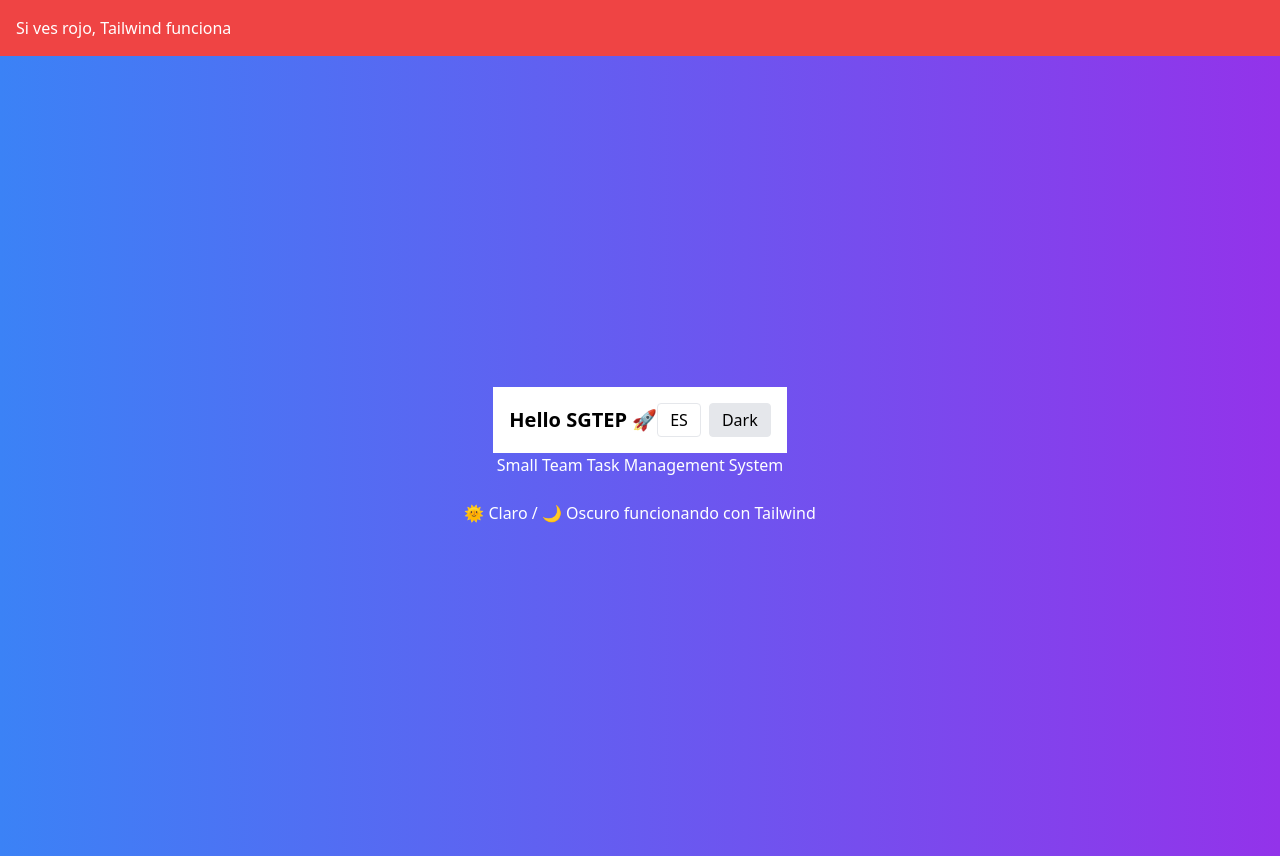
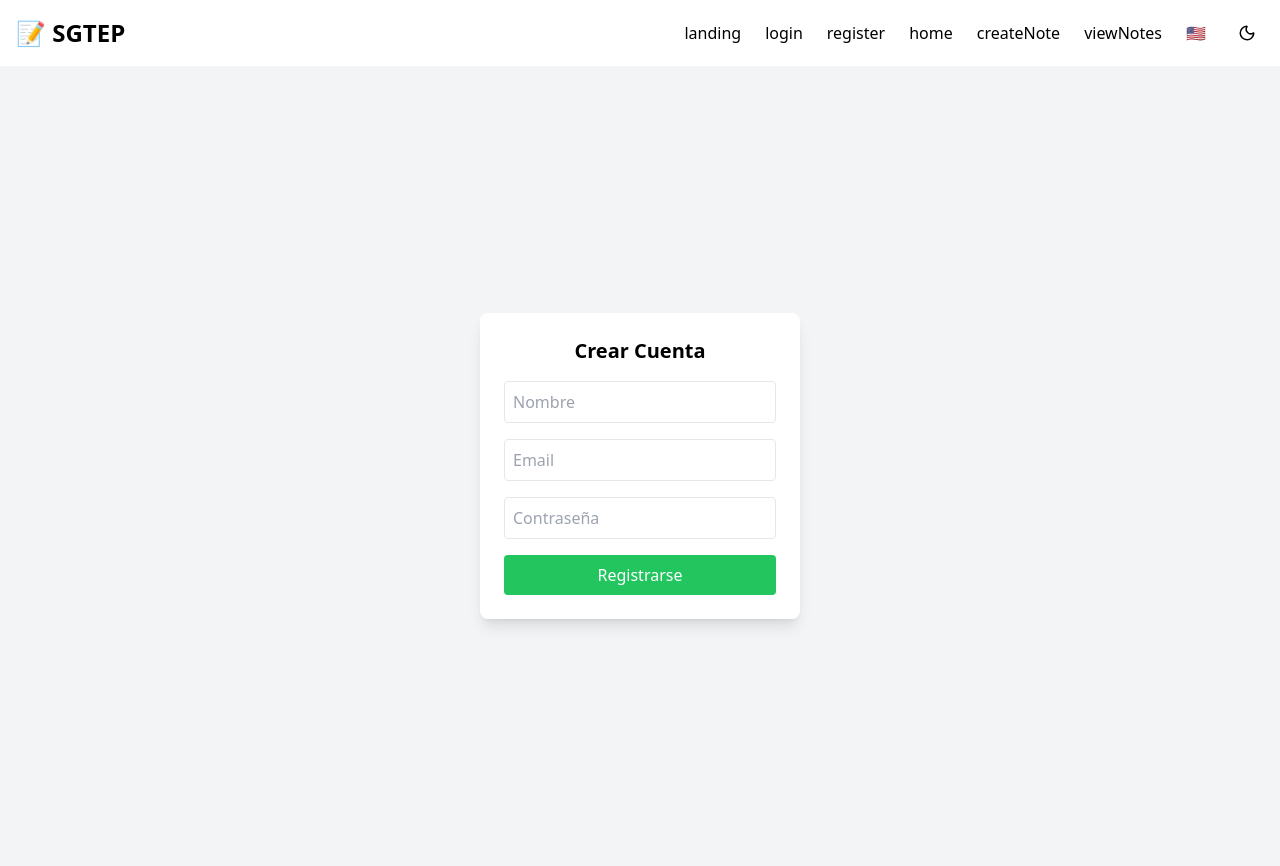
Before and after one commit to Kilopolo/SGTEP, a React (Vite) app in the folder FRONT/: page /register in a window 1280 px wide. Built offline with nearby package versions, Linux system fonts and the light colour scheme.

Commit message:
cambios en la UI

```diff
--- a/FRONT/src/App.tsx
+++ b/FRONT/src/App.tsx
@@ -1,21 +1,27 @@
+import { BrowserRouter as Router, Routes, Route } from "react-router-dom";
 import Header from "./components/Header";
-import { MyComponent } from "./components/MyComponent";
+import Landing from "./pages/Landing";
+import Login from "./pages/Login";
+import Register from "./pages/Register";
+import Home from "./pages/Home";
+import NotesCreate from "./pages/NotesCreate";
+import NotesView from "./pages/NotesView";
 import { GlobalProvider } from "./context/GlobalProvider";
 
 function App() {
   return (
     <GlobalProvider>
-      <div className="bg-red-500 text-white p-4">
-        Si ves rojo, Tailwind funciona
-      </div>
-
-      <div className="flex min-h-screen flex-col items-center justify-center bg-gradient-to-r from-blue-500 to-purple-600 text-white dark:from-gray-900 dark:to-gray-700">
+      <Router>
         <Header />
-        <MyComponent />
-        <p className="mt-6">
-          🌞 Claro / 🌙 Oscuro funcionando con Tailwind
-        </p>
-      </div>
+        <Routes>
+          <Route path="/" element={<Landing />} />
+          <Route path="/login" element={<Login />} />
+          <Route path="/register" element={<Register />} />
+          <Route path="/home" element={<Home />} />
+          <Route path="/notes/create" element={<NotesCreate />} />
+          <Route path="/notes/view" element={<NotesView />} />
+        </Routes>
+      </Router>
     </GlobalProvider>
   );
 }
--- a/FRONT/src/components/Header.tsx
+++ b/FRONT/src/components/Header.tsx
@@ -1,27 +1,87 @@
+import { useState } from "react";
+import { Link } from "react-router-dom";
 import { useGlobal } from "../context/useGlobal";
 import { useTranslation } from "react-i18next";
+import { Menu, X, Sun, Moon } from "lucide-react";
 
 export default function Header() {
+  const [isOpen, setIsOpen] = useState(false);
   const { language, setLanguage, theme, toggleTheme } = useGlobal();
   const { t } = useTranslation();
 
   return (
-    <header className="p-4 flex justify-between items-center bg-white text-black dark:bg-gray-900 dark:text-white">
-      <h1 className="text-xl font-bold">{t("welcome")}</h1>
-      <div className="space-x-2">
+    <header className="p-4 bg-white text-black dark:bg-gray-900 dark:text-white shadow-md">
+      <div className="max-w-7xl mx-auto flex justify-between items-center">
+        {/* Logo */}
+        <h1 className="text-2xl font-bold">📝 SGTEP</h1>
+
+        {/* Desktop nav */}
+        <nav className="hidden md:flex space-x-6 items-center">
+          <Link to="/" className="hover:underline">{t("landing")}</Link>
+          <Link to="/login" className="hover:underline">{t("login")}</Link>
+          <Link to="/register" className="hover:underline">{t("register")}</Link>
+          <Link to="/home" className="hover:underline">{t("home")}</Link>
+          <Link to="/notes/create" className="hover:underline">{t("createNote")}</Link>
+          <Link to="/notes/view" className="hover:underline">{t("viewNotes")}</Link>
+
+          {/* Language switcher */}
+          <button
+            onClick={() => setLanguage(language === "en" ? "es" : "en")}
+            className="ml-4"
+            title="Cambiar idioma"
+          >
+            {language === "en" ? "🇺🇸" : "🇪🇸"}
+          </button>
+
+          {/* Theme switcher */}
+          <button
+            onClick={toggleTheme}
+            className="ml-2 p-2 rounded hover:bg-gray-200 dark:hover:bg-gray-700"
+            title="Cambiar tema"
+          >
+            {theme === "light" ? <Moon size={18} /> : <Sun size={18} />}
+          </button>
+        </nav>
+
+        {/* Mobile menu button */}
         <button
-          className="px-3 py-1 border rounded"
-          onClick={() => setLanguage(language === "en" ? "es" : "en")}
+          onClick={() => setIsOpen(!isOpen)}
+          className="md:hidden p-2 rounded hover:bg-gray-200 dark:hover:bg-gray-700"
         >
-          {language === "en" ? "ES" : "EN"}
-        </button>
-        <button
-          className="px-3 py-1 border rounded bg-gray-200 dark:bg-gray-700"
-          onClick={toggleTheme}
-        >
-          {theme === "light" ? "Dark" : "Light"}
+          {isOpen ? <X size={24} /> : <Menu size={24} />}
         </button>
       </div>
+
+      {/* Mobile nav */}
+      {isOpen && (
+        <nav className="md:hidden mt-4 flex flex-col space-y-3">
+          <Link to="/" className="hover:underline">{t("landing")}</Link>
+          <Link to="/login" className="hover:underline">{t("login")}</Link>
+          <Link to="/register" className="hover:underline">{t("register")}</Link>
+          <Link to="/home" className="hover:underline">{t("home")}</Link>
+          <Link to="/notes/create" className="hover:underline">{t("createNote")}</Link>
+          <Link to="/notes/view" className="hover:underline">{t("viewNotes")}</Link>
+
+          <div className="flex justify-between items-center mt-3">
+            {/* Language switcher */}
+            <button
+              onClick={() => setLanguage(language === "en" ? "es" : "en")}
+              title="Cambiar idioma"
+            >
+              {language === "en" ? "🇺🇸" : "🇪🇸"}
+            </button>
+
+            {/* Theme switcher */}
+            <button
+              onClick={toggleTheme}
+              className="p-2 rounded hover:bg-gray-200 dark:hover:bg-gray-700"
+              title="Cambiar tema"
+            >
+              {theme === "light" ? <Moon size={18} /> : <Sun size={18} />}
+            </button>
+          </div>
+        </nav>
+      )}
     </header>
   );
 }
--- a/FRONT/src/pages/Home.tsx
+++ b/FRONT/src/pages/Home.tsx
@@ -0,0 +1,24 @@
+import { Link } from "react-router-dom";
+
+export default function Home() {
+  return (
+    <div className="flex flex-col items-center justify-center min-h-screen bg-gray-50 dark:bg-gray-900 text-center">
+      <h1 className="text-4xl font-bold mb-6">Bienvenido al Dashboard 🏠</h1>
+      <p className="mb-4">Aquí podrás gestionar tus notas y tareas en equipo.</p>
+      <div className="space-x-4">
+        <Link
+          to="/notes/create"
+          className="px-4 py-2 bg-blue-500 text-white rounded shadow hover:bg-blue-600"
+        >
+          Crear Nota
+        </Link>
+        <Link
+          to="/notes/view"
+          className="px-4 py-2 bg-purple-500 text-white rounded shadow hover:bg-purple-600"
+        >
+          Ver Notas
+        </Link>
+      </div>
+    </div>
+  );
+}
--- a/FRONT/src/pages/Landing.tsx
+++ b/FRONT/src/pages/Landing.tsx
@@ -0,0 +1,18 @@
+export default function Landing() {
+  return (
+    <div className="flex flex-col items-center justify-center min-h-screen bg-gradient-to-r from-blue-500 to-purple-600 text-white">
+      <h1 className="text-5xl font-bold mb-4">Bienvenido a SGTEP 🚀</h1>
+      <p className="text-lg mb-6">
+        Gestiona tus tareas de equipo de manera sencilla, colaborativa y eficiente.
+      </p>
+      <div className="space-x-4">
+        <a href="/register" className="px-4 py-2 bg-white text-blue-600 font-bold rounded shadow hover:bg-gray-200">
+          Registrarse
+        </a>
+        <a href="/login" className="px-4 py-2 bg-gray-800 text-white font-bold rounded shadow hover:bg-gray-700">
+          Iniciar Sesión
+        </a>
+      </div>
+    </div>
+  );
+}
--- a/FRONT/src/pages/Login.tsx
+++ b/FRONT/src/pages/Login.tsx
@@ -0,0 +1,22 @@
+export default function Login() {
+  return (
+    <div className="flex items-center justify-center min-h-screen bg-gray-100 dark:bg-gray-900">
+      <form className="bg-white dark:bg-gray-800 p-6 rounded-lg shadow-lg space-y-4 w-80">
+        <h2 className="text-xl font-bold text-center">Iniciar Sesión</h2>
+        <input
+          type="email"
+          placeholder="Email"
+          className="w-full p-2 border rounded"
+        />
+        <input
+          type="password"
+          placeholder="Contraseña"
+          className="w-full p-2 border rounded"
+        />
+        <button className="w-full bg-blue-500 text-white py-2 rounded hover:bg-blue-600">
+          Entrar
+        </button>
+      </form>
+    </div>
+  );
+}
--- a/FRONT/src/pages/NotesCreate.tsx
+++ b/FRONT/src/pages/NotesCreate.tsx
@@ -0,0 +1,40 @@
+import { useState } from "react";
+
+export default function NotesCreate() {
+  const [title, setTitle] = useState("");
+  const [content, setContent] = useState("");
+
+  const handleSubmit = (e: React.FormEvent) => {
+    e.preventDefault();
+    console.log("Nota creada:", { title, content });
+    setTitle("");
+    setContent("");
+  };
+
+  return (
+    <div className="flex items-center justify-center min-h-screen bg-gray-100 dark:bg-gray-900">
+      <form
+        onSubmit={handleSubmit}
+        className="bg-white dark:bg-gray-800 p-6 rounded-lg shadow-lg space-y-4 w-[400px]"
+      >
+        <h2 className="text-xl font-bold text-center">Crear Nota</h2>
+        <input
+          type="text"
+          placeholder="Título"
+          value={title}
+          onChange={(e) => setTitle(e.target.value)}
+          className="w-full p-2 border rounded"
+        />
+        <textarea
+          placeholder="Contenido"
+          value={content}
+          onChange={(e) => setContent(e.target.value)}
+          className="w-full p-2 border rounded h-32"
+        />
+        <button className="w-full bg-blue-500 text-white py-2 rounded hover:bg-blue-600">
+          Guardar Nota
+        </button>
+      </form>
+    </div>
+  );
+}
--- a/FRONT/src/pages/NotesView.tsx
+++ b/FRONT/src/pages/NotesView.tsx
@@ -0,0 +1,24 @@
+// Simulación de notas guardadas
+const notes = [
+  { id: 1, title: "Reunión equipo", content: "Definir roadmap del proyecto" },
+  { id: 2, title: "Idea app", content: "Explorar integración con Google Calendar" },
+];
+
+export default function NotesView() {
+  return (
+    <div className="min-h-screen bg-gray-50 dark:bg-gray-900 p-6">
+      <h2 className="text-2xl font-bold mb-4">Notas Guardadas</h2>
+      <div className="grid grid-cols-1 md:grid-cols-2 gap-4">
+        {notes.map((note) => (
+          <div
+            key={note.id}
+            className="bg-white dark:bg-gray-800 p-4 rounded-lg shadow"
+          >
+            <h3 className="text-lg font-bold">{note.title}</h3>
+            <p className="text-sm text-gray-700 dark:text-gray-300">{note.content}</p>
+          </div>
+        ))}
+      </div>
+    </div>
+  );
+}
--- a/FRONT/src/pages/Register.tsx
+++ b/FRONT/src/pages/Register.tsx
@@ -0,0 +1,27 @@
+export default function Register() {
+  return (
+    <div className="flex items-center justify-center min-h-screen bg-gray-100 dark:bg-gray-900">
+      <form className="bg-white dark:bg-gray-800 p-6 rounded-lg shadow-lg space-y-4 w-80">
+        <h2 className="text-xl font-bold text-center">Crear Cuenta</h2>
+        <input
+          type="text"
+          placeholder="Nombre"
+          className="w-full p-2 border rounded"
+        />
+        <input
+          type="email"
+          placeholder="Email"
+          className="w-full p-2 border rounded"
+        />
+        <input
+          type="password"
+          placeholder="Contraseña"
+          className="w-full p-2 border rounded"
+        />
+        <button className="w-full bg-green-500 text-white py-2 rounded hover:bg-green-600">
+          Registrarse
+        </button>
+      </form>
+    </div>
+  );
+}
```
